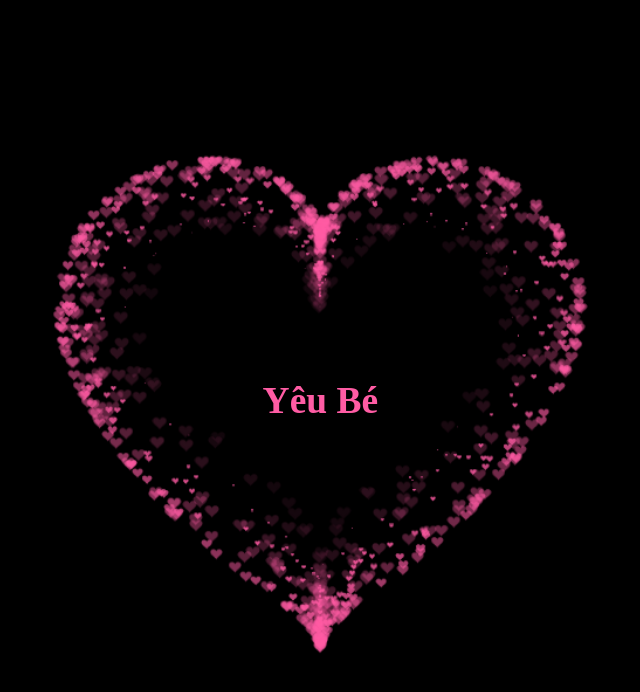
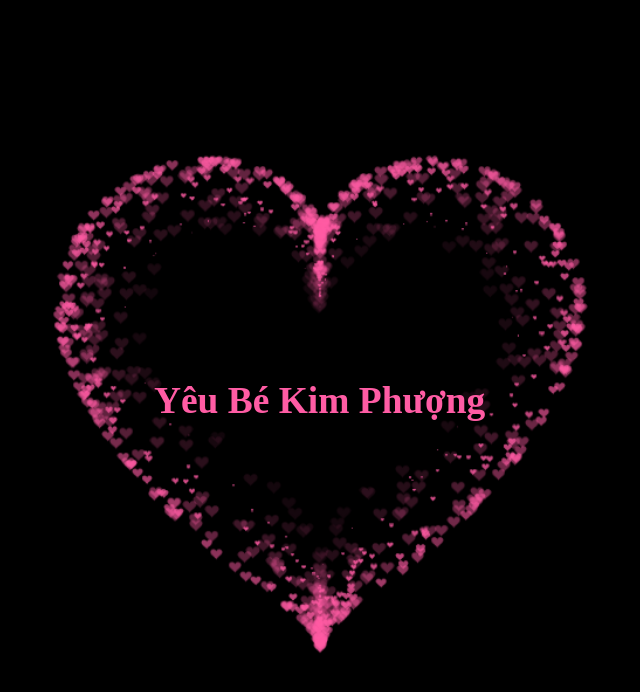
Before and after one commit to TxSew/tyms_w, a plain HTML site: page index.html in a window 1280 px wide. Shown: the whole page, without its empty margins (320-960 px from the left). Drawn offline with Linux system fonts and the light colour scheme.

Commit message:
Update index.html

```diff
--- a/index.html
+++ b/index.html
@@ -174,7 +174,7 @@
 
   <body>
 
-    <h1>Yêu Bé</h1>
+    <h1>Yêu Bé Kim Phượng</h1>
 
     <div class="box">
 
```
